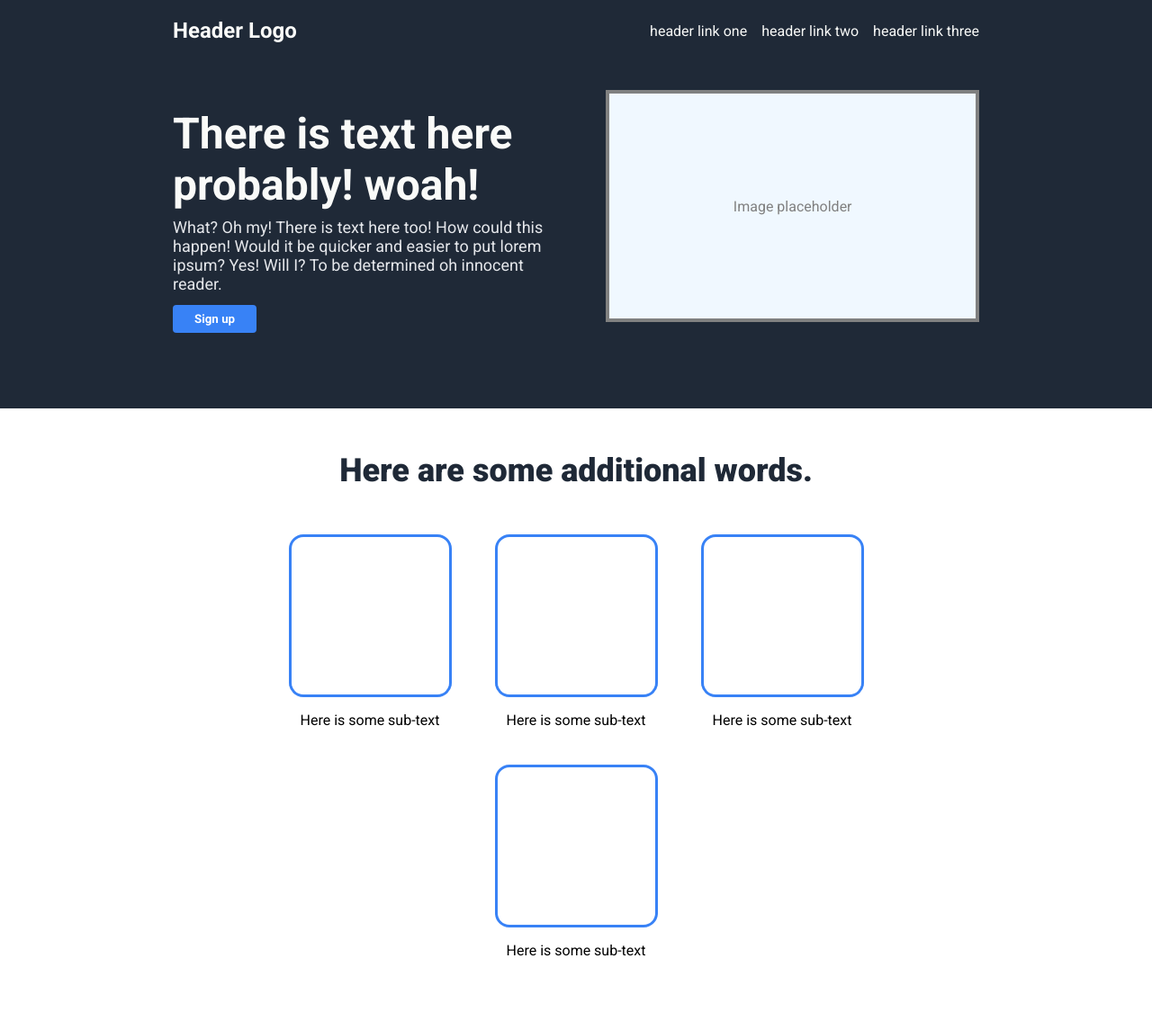
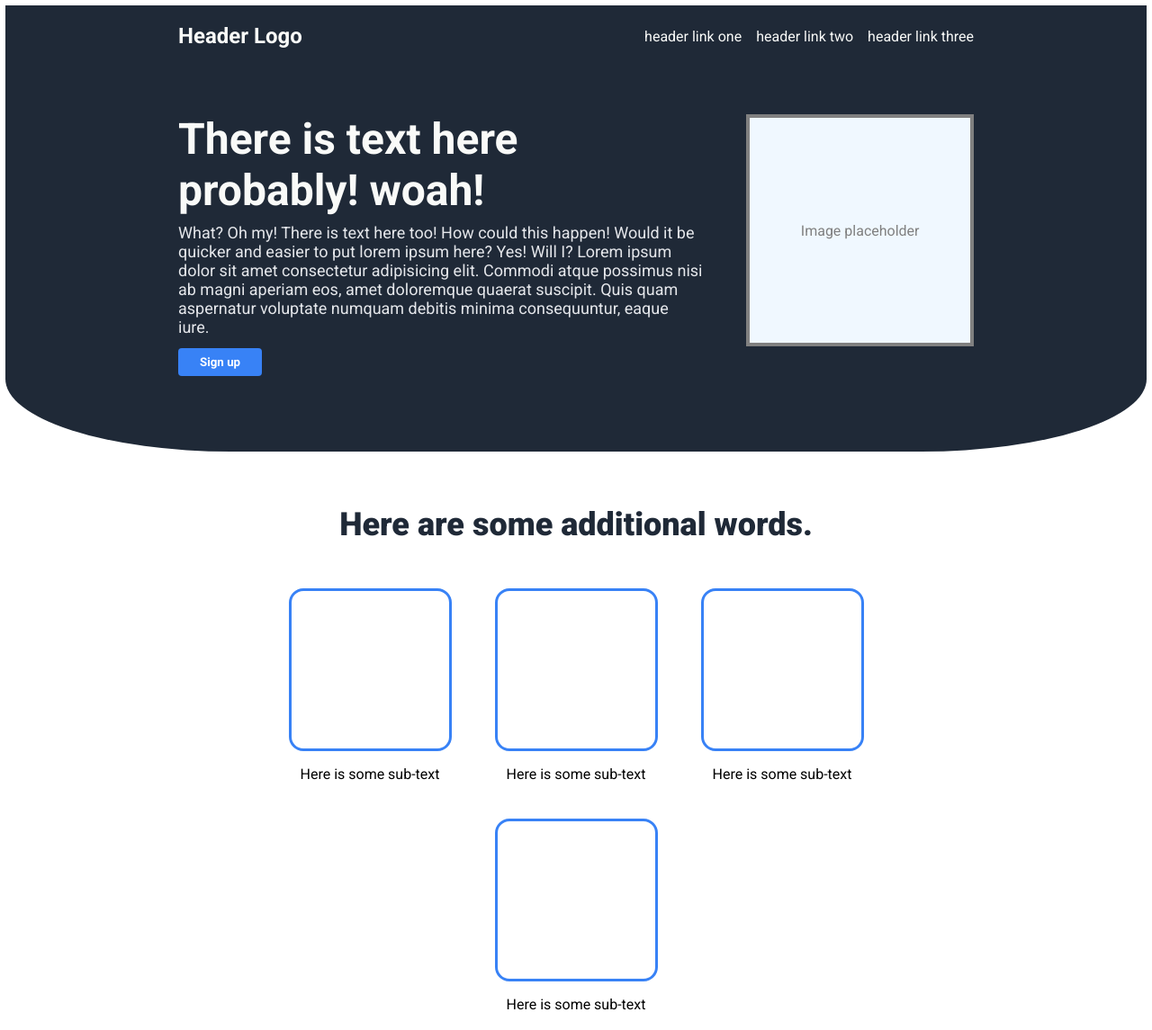
Before and after one commit to mathewgut/css-landing-page, a plain HTML site: page index.html in a window 1280 px wide. Shown: the top 1145 px of the page at 90% size. Drawn offline with Linux system fonts and the light colour scheme.

Commit message:
updated filler text

```diff
--- a/index.html
+++ b/index.html
@@ -18,8 +18,8 @@
     <div class="hero">
         <div class="hero-text">
             <h1>There is text here probably! woah!</h1>
-            <p>What? Oh my! There is text here too! How could this happen! Would it be quicker and easier to put lorem ipsum? Yes! Will I?
-                To be determined oh innocent reader.
+            <p>What? Oh my! There is text here too! How could this happen! Would it be quicker and easier to put lorem ipsum here? Yes! Will I?
+                Lorem ipsum dolor sit amet consectetur adipisicing elit. Commodi atque possimus nisi ab magni aperiam eos, amet doloremque quaerat suscipit. Quis quam aspernatur voluptate numquam debitis minima consequuntur, eaque iure.
             </p>
             <button class="sign-up">Sign up</button>
         </div>
@@ -50,14 +50,15 @@
     </div>
     <div class="quote">
         <div class="text">
-            <h3>The right man in the wrong place can make all the difference in the world.</h3>
-            <p>- GMan</p>
+            <h3>"I used to be an adventurer like you. Then I took an arrow in the knee..."</h3>
+            <p>- Einstein</p>
         </div>
     </div>
     <div class="call-to-action">
         <div class="action-box">
             <h4>Time for action!</h4>
-            <p>Hey, hey shhhhh. Don't be scared. It's action time :O</p>
+            <p>Hey, whats that? Is that a button? <br>
+                Woahh, press it you wont.</p>
             <div class="button-section"><button>Sign up</button></div>
         </div>
     </div>
--- a/style.css
+++ b/style.css
@@ -19,7 +19,10 @@ body {
     justify-content: center;
     align-items: center;
     overflow: hidden;
-
+    border-radius: 0 0 20% 20%;
+    border-style: solid;
+    border: 0.75vh solid #ffffff;
+    border-top: none;
 
 }
 .header{
@@ -29,6 +32,8 @@ body {
     color: #f9faf8;
     align-items: center;
     padding: 20px 15%;
+    border: 0.75vh solid #ffffff;
+    border-bottom: none;
 }
 
 .header-logo {
@@ -80,6 +85,8 @@ body {
     display: flex;
     flex-direction: column;
     height: min-content;
+    border: 0.75vh solid white;
+    border-radius: 20px;
     margin-bottom: 84px;
 }
 
@@ -146,6 +153,7 @@ body {
     background-color: #ffffff;
     justify-content: center;
     align-items: center;
+
 }
 
 .action-box {
```
